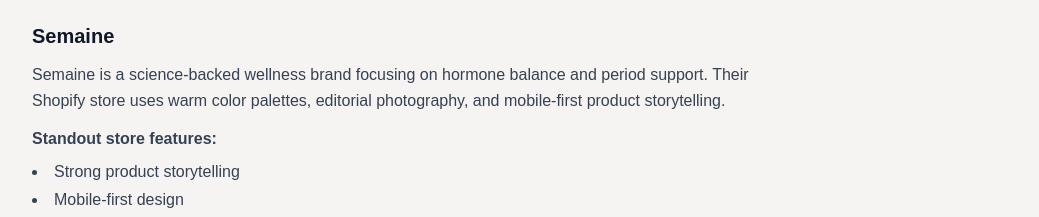
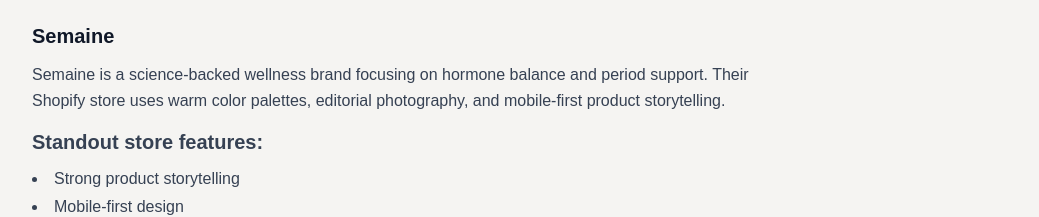
Before and after one commit to Vijendra2016/shopifytaskerwebapp, a Next.js app: page /industries/shopify-health-wellness-website-design-development in a window 1280 px wide. Shown: the part 5620-5837 px from the top of the page, without its empty margins (120-1159 px from the left). Built offline with nearby package versions, Linux system fonts and the light colour scheme; no server answers; what tailwindcss-animated would draw is missing.

Commit message:
Header & footer bg color change

```diff
--- a/src/app/industries/BrandEditorial.tsx
+++ b/src/app/industries/BrandEditorial.tsx
@@ -60,7 +60,7 @@ export default function BrandEditorial({ brands }: Props) {
               <p className="mt-3 text-gray-700 leading-relaxed">
                 {brand.description}
               </p>
-              <p className="mt-3 text-gray-700 font-semibold leading-relaxed">Standout store features:</p>
+              <p className="mt-3 text-gray-700  text-xl font-semibold leading-relaxed">Standout store features:</p>
 
               {brand.features && (
                 <ul className="mt-2 list-disc list-inside text-gray-700 space-y-1">
```
